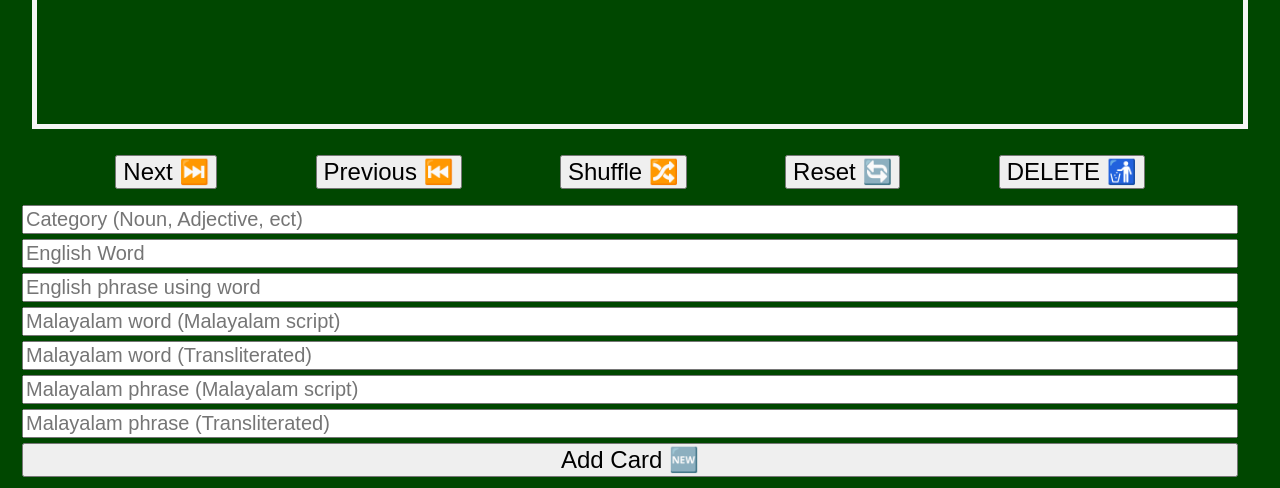
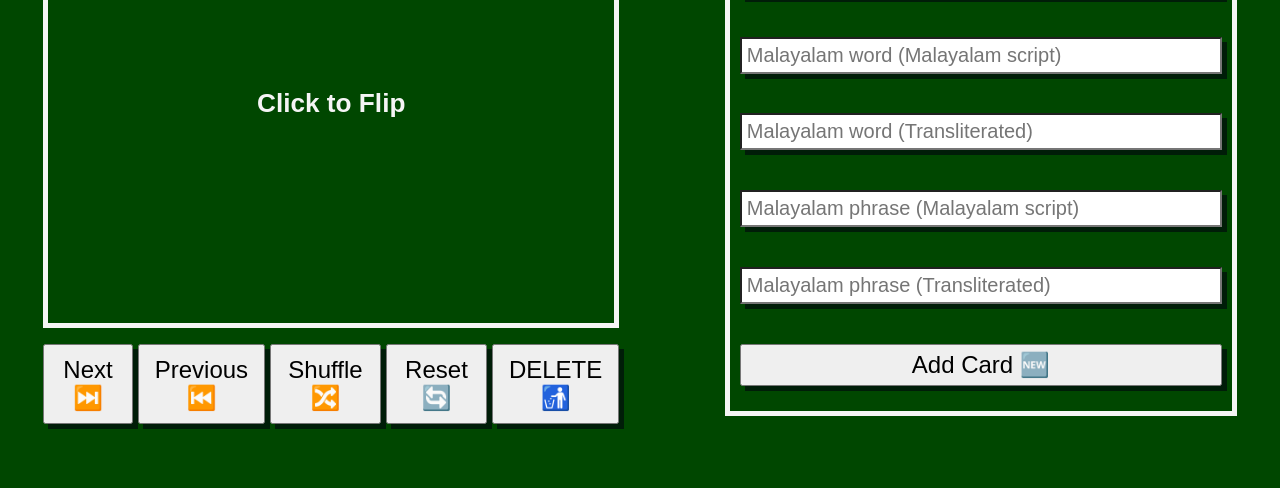
Before and after one commit to wslider/malayalam-explorer-experimental, a website: page public/flashcards.html in a window 1280 px wide. Shown: the part 312-800 px from the top of the page. Drawn offline with nearby package versions, Linux system fonts and the light colour scheme; no server answers.

Commit message:
added 3rd media query and additional css to flashcards.css

```diff
--- a/public/css/flashcards.css
+++ b/public/css/flashcards.css
@@ -1,6 +1,8 @@
     :root {
       --keralaGreen: #004700;
       --keralaNight: #000d08;
+      --keralaShade: #001d08;
+      --ripeMango: #ff6600;
     }
 
     body {
@@ -25,7 +27,7 @@
 
 .topNav > a {
   color: blanchedalmond;
-  font-size: 1.25rem;
+  font-size: 2rem;
   font-weight: 500;
   text-align: center;
 }
@@ -34,6 +36,7 @@
       display: flex;
       flex-direction: column;
       justify-content: space-evenly;
+      align-items: center;
       gap: 2vh;
     }
 
@@ -68,21 +71,31 @@
       flex-direction: column;
       justify-content: space-evenly;
       gap: 5px;
-      width: 95vw
+      width: 95vw;
+      border: solid whitesmoke 5px;
     }
 
       .cardButtons > button {
-        font-size: 1.5rem;
+        font-size: 1.25rem;
+        box-shadow: 5px 5px var(--keralaShade);
       }
 
       .form > input {
         font-size: 1.25rem;
+        padding: 1%;
+        margin: 2%;
+        box-shadow: 5px 5px var(--keralaShade);
       }
       .form > button {
         font-size: 1.5rem;
+        padding: 1%;
+        margin:2%;
+        box-shadow: 5px 5px var(--keralaShade);
       }
 
-  @media only screen and (min-width: 600px) {
+  /* Tablet */
+
+  @media only screen and (min-width: 768px) {
     .topNav {
       font-size: 1.5rem;
     }
@@ -108,4 +121,67 @@
 
   }
 
+  /* Desktop */
+
+  @media only screen and (min-width: 992px) {
+    body {
+      display: flex;
+      flex-direction: column;
+      max-width: 100vw;
+    }
+
+    .topNav {
+      height: 5vh;
+    }
+
+    .mainContainer {
+      display: grid;
+      grid-template-areas:
+      "card newCard"
+      "buttons newCard"
+      ;
+      grid-template-columns: auto auto;
+      grid-template-rows: auto auto;
+      box-sizing: border-box;
+      margin: 4vh;
+    }
+    .cardContainer {
+      grid-area: card;
+      height: 70vh;
+      max-width: 45vw;
+      box-sizing: border-box;
+      margin-right: 3.5vw;
+      margin-top: 0;
+      margin-bottom: 0;
+      margin-left: 0;
+    }
+      .cardContainer *:last-child{
+        margin-top: 20%;
+      }
+
+    .cardButtons {
+      grid-area: buttons;
+      max-width: 45vw;
+      height: 10vh;
+      box-sizing: border-box;
+      font-size: 1.2rem;
+      margin-right: 3.5vw;
+      margin-top: 0;
+      margin-bottom: 0;
+      margin-left: 0;
+      display: flex;
+      flex-direction: row;
+     justify-content: center;
+    }
+    .form {
+      grid-area: newCard;
+      height: 80vh;
+      max-width: 40vw;
+      margin-left: 3.5vw;
+      box-sizing: border-box;
+      font-size: 2rem;
+    }
+
+  }
+
     /* display is toggled in js for card content
```
Also changed, not shown: public/index.html (+3 -1 lines), public/script.js (+7 -4 lines).
